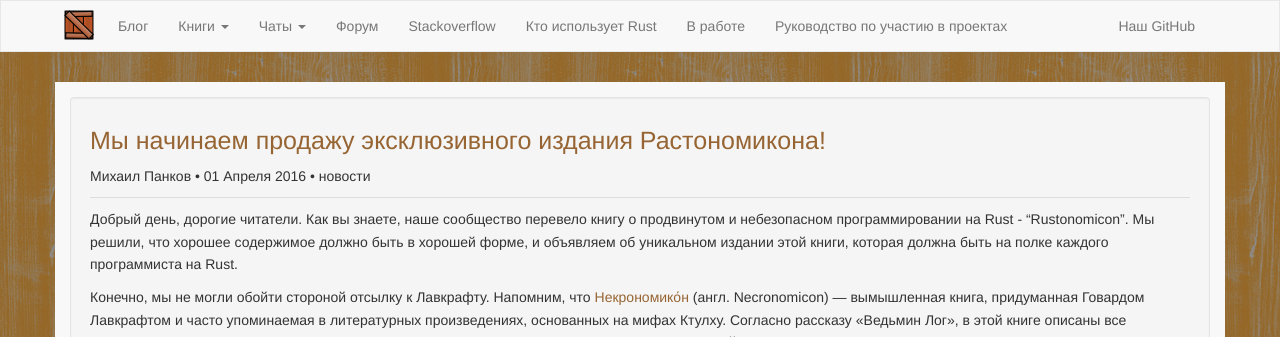
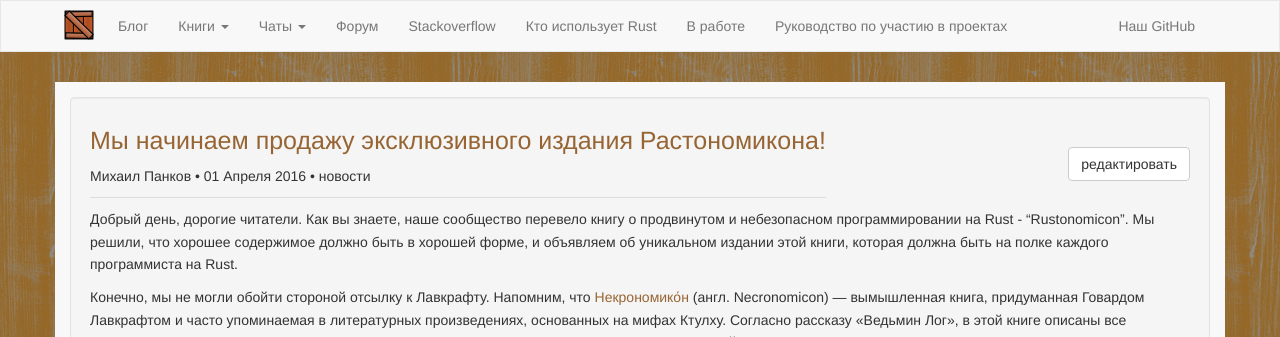
Before and after one commit to rust-lang-ru/rustycrate.ru, a Jekyll site: the page built from _posts/2016-04-01-rustonomicon.md, in a window 1280 px wide. Shown: the top 337 px of the page. Built offline with Jekyll 4.4.1, drawn with Linux system fonts in a browser that asks for light colours; nearby versions of some CDN libraries; Markdown is read by kramdown in place of the engine named in the settings; comment, search, counter and statistics services are not loaded.

Commit message:
Добавляем кнопку редактирования на GitHub
Fix #111

```diff
--- a/_layouts/post.html
+++ b/_layouts/post.html
@@ -7,9 +7,17 @@
 
         <div class="container" id="content">
             <div class="well">
-                <h1 class="page-title"><a href="{{ page.url | prepend: site.baseurl }}">{{ page.title }}</a></h1>
+                <div class="header-left">
+                    <h1 class="page-title"><a href="{{ page.url | prepend: site.baseurl }}">{{ page.title }}</a></h1>
 
-                <p class="post-header">{% if page.author %}{{ page.author }} • {% endif %}{% if page.date %}<time>{{ page.date | localize: "%d %B %Y" }}</time>{% endif %}{% if page.categories %} • {{ page.categories | join: ','}}{% endif %}</p>
+                    <p class="post-header">{% if page.author %}{{ page.author }} • {% endif %}{% if page.date %}<time>{{ page.date | localize: "%d %B %Y" }}</time>{% endif %}{% if page.categories %} • {{ page.categories | join: ','}}{% endif %}</p>
+                </div>
+                <div class="header-right">
+                    <div id="buttons">
+                        <a href={{ page.path | prepend: "https://github.com/ruRust/rustycrate.ru/edit/master/" }} class="btn btn-default" id="edit">редактировать</a>
+                    </div>
+                </div>
+                <div id="placeholder"></div>
 
                 {{ content }}
             </div>
--- a/_sass/style.scss
+++ b/_sass/style.scss
@@ -240,3 +240,11 @@
 table {
     margin-bottom: 10px;
 }
+
+.header-left {
+    float: left;
+}
+
+.header-right {
+    float: right;
+}
```
Also changed, not shown: _layouts/page.html (+10 -1 lines).
